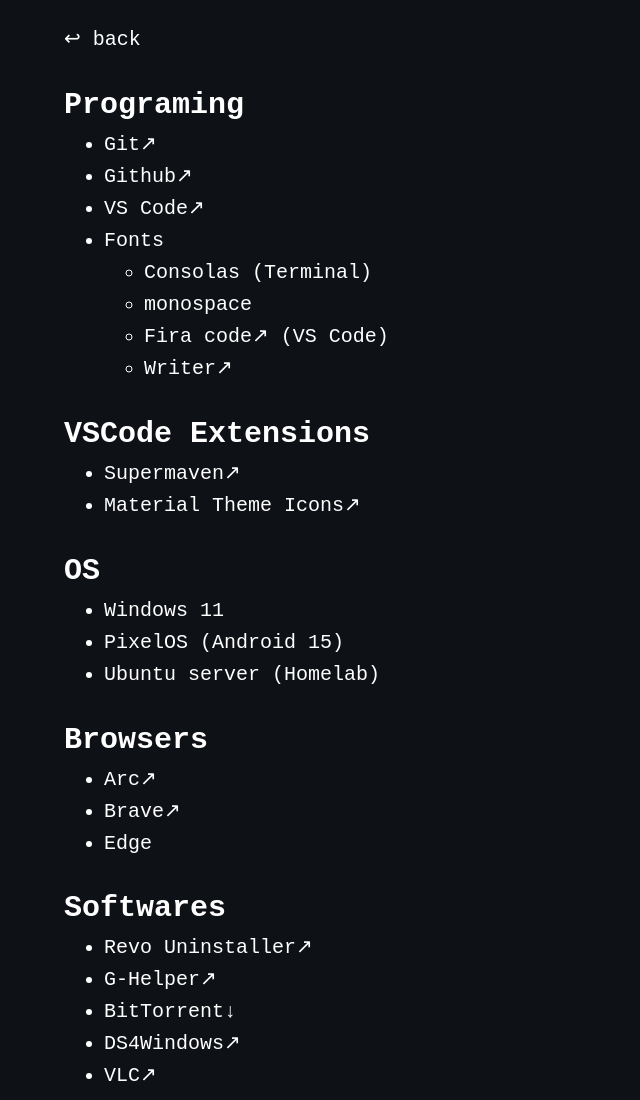
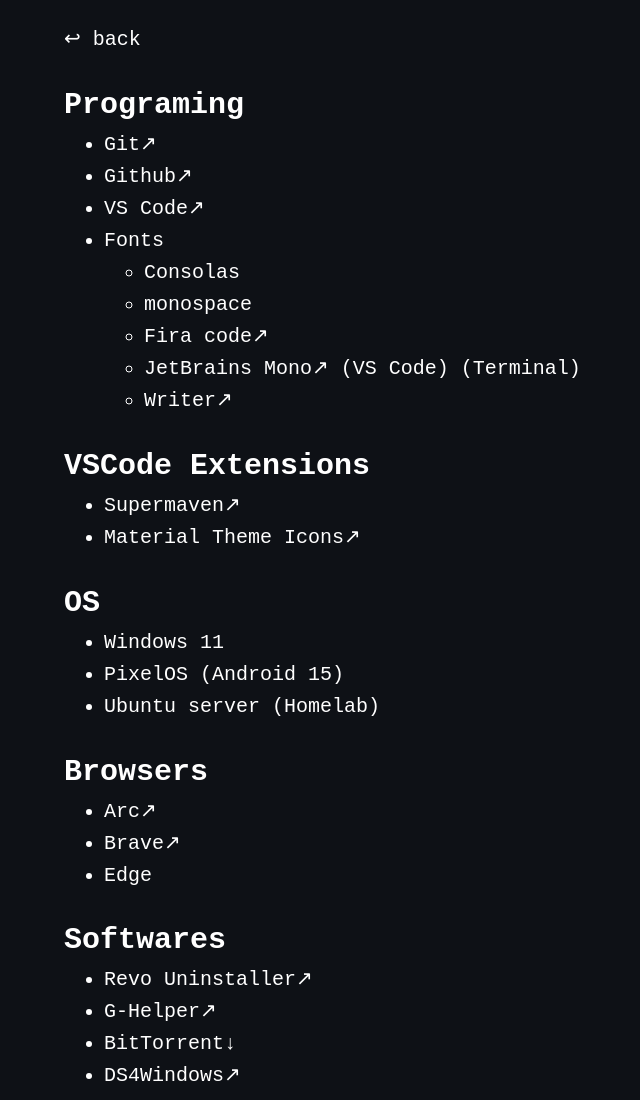
Before and after one commit to PatelRavip1/website, an Astro site: page /website/tools in a window 1280 px wide. Shown: the top 1100 px of the page, without its empty margins (176-816 px from the left). Built offline with nearby package versions, Linux system fonts and the light colour scheme; Astro itself is replaced by a stand-in of ours.

Commit message:
new font

```diff
--- a/src/pages/tools.astro
+++ b/src/pages/tools.astro
@@ -24,12 +24,17 @@ import Layout from "../layouts/Layout.astro";
             </li>
             <li>Fonts</li>
             <ul>
-                <li>Consolas (Terminal)</li>
+                <li>Consolas</li>
                 <li>monospace</li>
                 <li>
                     <a
                         href="https://fonts.google.com/specimen/Fira+Code"
-                        target="_blank">Fira code↗ (VS Code)</a
+                        target="_blank">Fira code↗</a
+                    >
+                </li>
+                <li>
+                    <a href="https://www.jetbrains.com/lp/mono/" target="_blank"
+                        >JetBrains Mono↗ (VS Code) (Terminal)</a
                     >
                 </li>
                 <li>
```
Also changed, not shown: 1 other file.
